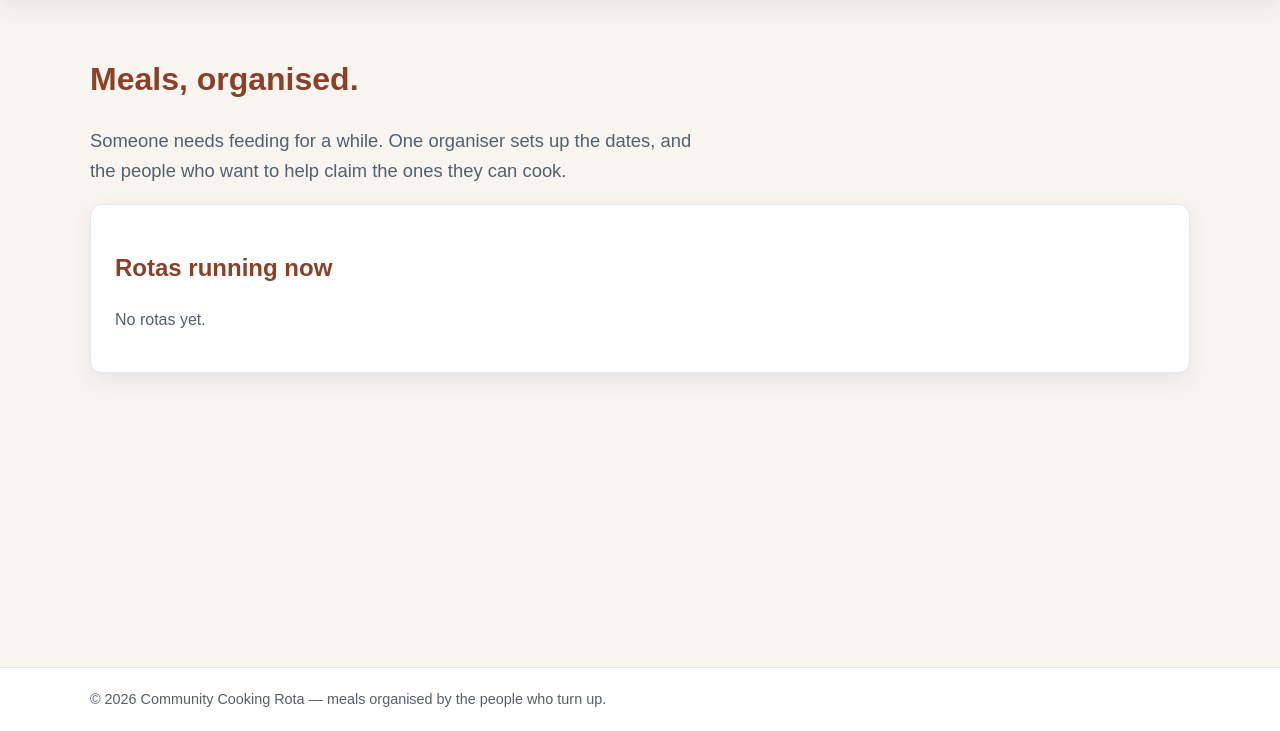
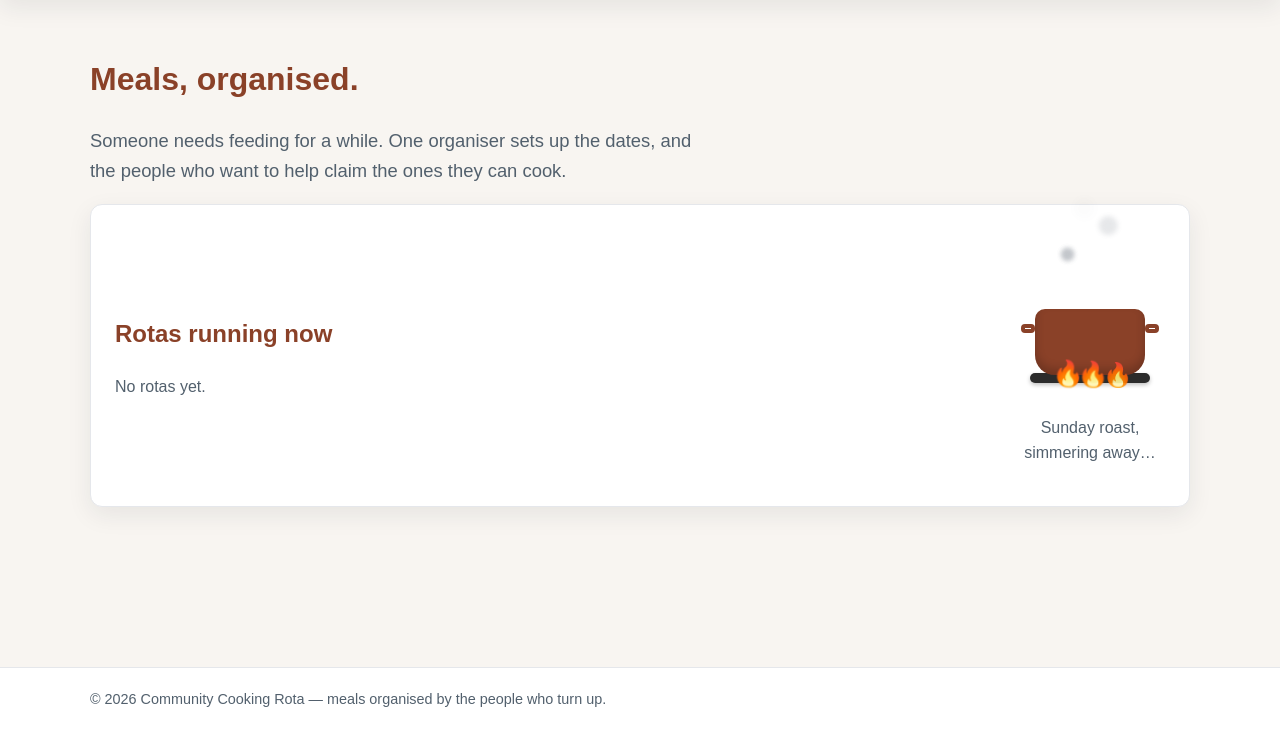
Before and after one commit to sarahjhill/community-cooking-rota, a Django app: page / in a window 1280 px wide. Shown: the part 69-800 px from the top of the page. Run offline with Django 5.2, Linux system fonts and the light colour scheme; data that the repository does not hold is empty.

Commit message:
Add cooking animation to homepage

```diff
--- a/static/css/styles.css
+++ b/static/css/styles.css
@@ -260,3 +260,121 @@ body {
 .linklike:hover {
     color: var(--primary);
 }
+
+/* ---- Homepage: cooking animation next to Rotas running now ---- */
+.home-card {
+    display: flex;
+    gap: 1.75rem;
+    align-items: center;
+}
+
+.home-card__body {
+    flex: 1;
+    min-width: 0;
+}
+
+.cook-scene {
+    flex: 0 0 150px;
+    text-align: center;
+}
+
+@media (max-width: 700px) {
+    .home-card {
+        flex-direction: column;
+        align-items: stretch;
+    }
+    .cook-scene {
+        flex-basis: auto;
+    }
+}
+
+.stove {
+    position: relative;
+    height: 170px;
+}
+
+/* The stovetop the pot sits on — gives the flame something to sit on. */
+.hob {
+    position: absolute;
+    left: 50%;
+    bottom: 16px;
+    transform: translateX(-50%);
+    width: 120px;
+    height: 10px;
+    background: #2b2b2b;
+    border-radius: 6px;
+    box-shadow: 0 2px 4px rgba(0, 0, 0, 0.25);
+}
+
+.pot {
+    position: absolute;
+    left: 50%;
+    bottom: 24px;
+    transform: translateX(-50%);
+    width: 110px;
+    height: 66px;
+    background: var(--primary-dark);
+    border-radius: 10px 10px 20px 20px;
+    box-shadow: inset 0 -6px 10px rgba(0, 0, 0, 0.2);
+    z-index: 2;
+}
+
+.pot-handle {
+    position: absolute;
+    top: 15px;
+    width: 14px;
+    height: 9px;
+    border: 4px solid var(--primary-dark);
+    border-radius: 4px;
+}
+
+.pot-handle--left { left: -14px; }
+.pot-handle--right { right: -14px; }
+
+/* Steam rises off the top of the pot. Grey, not white — the card behind
+   it is white, so white steam renders but is invisible against it. */
+.steam {
+    position: absolute;
+    bottom: 92px;
+    width: 14px;
+    height: 14px;
+    background: rgba(120, 128, 138, 0.55);
+    border-radius: 50%;
+    filter: blur(2px);
+    opacity: 0;
+    z-index: 4;
+    animation: rise 3s ease-out infinite;
+}
+
+.steam--1 { left: 28px; animation-delay: 0s; }
+.steam--2 { left: 50px; animation-delay: 1s; }
+.steam--3 { left: 72px; animation-delay: 2s; }
+
+@keyframes rise {
+    0%   { opacity: 0;    transform: translate(0, 0) scale(0.7); }
+    15%  { opacity: 0.9; }
+    100% { opacity: 0;    transform: translate(-8px, -70px) scale(1.6); }
+}
+
+.flame {
+    position: absolute;
+    bottom: 12px;
+    font-size: 22px;
+    line-height: 1;
+    z-index: 3;
+    animation: flicker 0.6s ease-in-out infinite alternate;
+}
+
+.flame--1 { left: calc(50% - 36px); animation-delay: 0s; transform-origin: bottom center; }
+.flame--2 { left: calc(50% - 11px); animation-delay: 0.15s; transform-origin: bottom center; }
+.flame--3 { left: calc(50% + 14px); animation-delay: 0.3s; transform-origin: bottom center; }
+
+@keyframes flicker {
+    from { transform: scale(1) rotate(-2deg); opacity: 0.85; }
+    to   { transform: scale(1.15) rotate(2deg); opacity: 1; }
+}
+
+/* Respect anyone who has asked their OS to reduce motion. */
+@media (prefers-reduced-motion: reduce) {
+    .steam, .flame { animation: none; opacity: 0.6; }
+}
--- /dev/null
+++ b/static/js/cooking-scene.js
@@ -0,0 +1,19 @@
+// Rotates the caption under the homepage cooking animation.
+// Does nothing on pages that don't have the element — safe to load everywhere.
+document.addEventListener("DOMContentLoaded", () => {
+  const caption = document.getElementById("cook-caption");
+  if (!caption) return;
+
+  const dishes = [
+    "Sunday roast, simmering away…",
+    "A big pot of veggie chilli…",
+    "Butter chicken on the hob…",
+    "Something warm for someone who needs it…",
+  ];
+
+  let index = 0;
+  setInterval(() => {
+    index = (index + 1) % dishes.length;
+    caption.textContent = dishes[index];
+  }, 4000);
+});
--- a/templates/base.html
+++ b/templates/base.html
@@ -67,6 +67,7 @@
       </div>
     </footer>
 
+    <script src="{% static 'js/cooking-scene.js' %}" defer></script>
     {% block extra_js %}{% endblock %}
   </body>
 </html>
--- a/templates/rota/home.html
+++ b/templates/rota/home.html
@@ -9,7 +9,8 @@
         and the people who want to help claim the ones they can cook.
     </p>
 
-    <div class="card">
+    <div class="card home-card">
+        <div class="home-card__body">
             <h2>Rotas running now</h2>
             {% if rotas %}
                 <ul class="rota-list">
@@ -29,4 +30,22 @@
                 <a class="btn" href="{% url 'rota:rota_create' %}">New rota</a>
             {% endif %}
         </div>
+
+        <div class="cook-scene" aria-hidden="true">
+            <div class="stove">
+                <div class="pot">
+                    <div class="pot-handle pot-handle--left"></div>
+                    <div class="pot-handle pot-handle--right"></div>
+                    <span class="steam steam--1"></span>
+                    <span class="steam steam--2"></span>
+                    <span class="steam steam--3"></span>
+                </div>
+                <span class="flame flame--1">&#128293;</span>
+                <span class="flame flame--2">&#128293;</span>
+                <span class="flame flame--3">&#128293;</span>
+                <div class="hob"></div>
+            </div>
+            <p class="muted" id="cook-caption">Sunday roast, simmering away&hellip;</p>
+        </div>
+    </div>
 {% endblock %}
```
Lines whose indentation alone changed are shown as unchanged.
